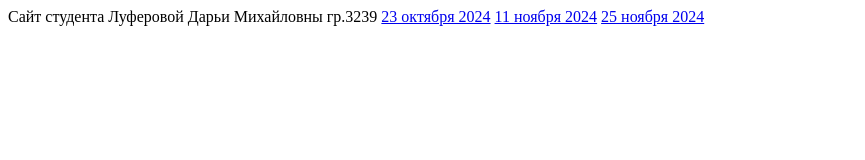
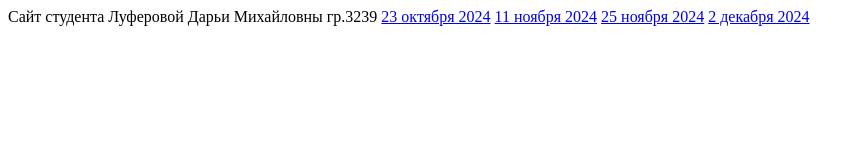
Before and after one commit to Goossee01/Goossee01.github.io, a plain HTML site: page index.html in a window 1280 px wide. Shown: the whole page, without its empty margins (0-865 px from the left). Drawn offline with Linux system fonts and the light colour scheme.

Commit message:
Update index.html

```diff
--- a/index.html
+++ b/index.html
@@ -10,5 +10,6 @@
     <a href="23oct24.html"> 23 октября 2024</a>
     <a href="11nov24(3239).html"> 11 ноября 2024</a>
     <a href="25nov24.html"> 25 ноября 2024</a>
+    <a href="02dec24.html"> 2 декабря 2024</a>
 </body>
 </html>
```
